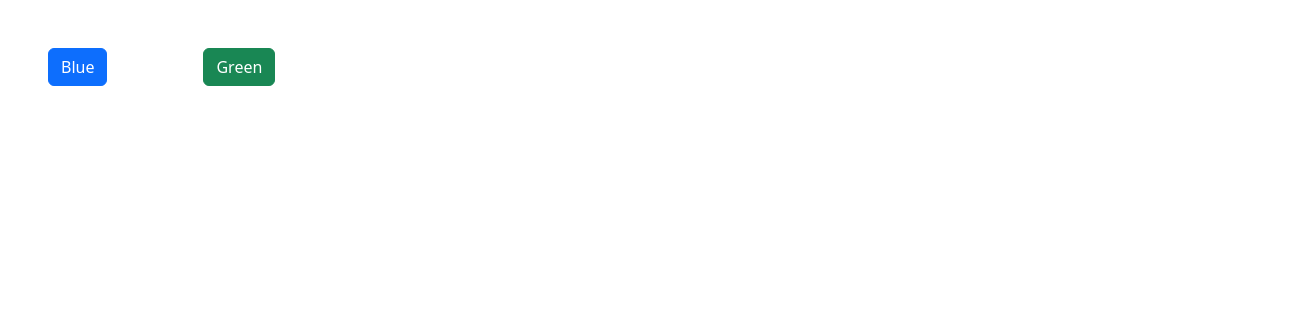
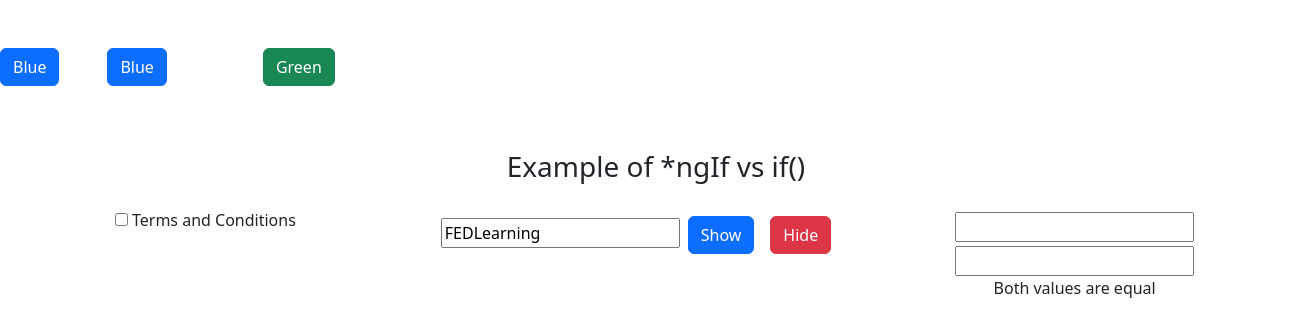
Before and after one commit to Chabsy123/angular-v19-tutorial-02, an Angular app: page / in a window 1280 px wide. Shown: the top 336 px of the page, 1308 px wide, since content can reach past the window. Built offline with nearby package versions, Linux system fonts and the light colour scheme.

Commit message:
Learn Structural Directive - *ngIf vs @if()

```diff
--- a/src/app/app.component.html
+++ b/src/app/app.component.html
@@ -1,3 +1,3 @@
 <app-directives></app-directives>
-
+ <app-structural-directives-ngif-vs-if></app-structural-directives-ngif-vs-if>
 <router-outlet/>
--- a/src/app/app.component.ts
+++ b/src/app/app.component.ts
@@ -3,6 +3,7 @@ import { RouterOutlet } from '@angular/router';
 // import { UserComponent } from './user/user.component';
 // import { DataBindingComponent } from './data-binding/data-binding.component';
 import { DirectivesComponent } from './directives/directives.component';
+import { StructuralDirectivesNgifVsIfComponent } from './structural-directives-ngif-vs-if/structural-directives-ngif-vs-if.component';
 
 @Component({
   selector: 'app-root',
@@ -10,7 +11,8 @@ import { DirectivesComponent } from './directives/directives.component';
     RouterOutlet,
     // UserComponent,
     // DataBindingComponent,
-    DirectivesComponent
+    DirectivesComponent,
+    StructuralDirectivesNgifVsIfComponent,
   ],
   templateUrl: './app.component.html',
   styleUrl: './app.component.scss'
--- a/src/app/directives/directives.component.html
+++ b/src/app/directives/directives.component.html
@@ -1,4 +1,5 @@
 <div>
+  <button class="btn btn-primary">Blue</button>
   <button class="btn btn-primary m-5">Blue</button>
   <button class="btn btn-success m-5">Green</button>
 </div>
--- /dev/null
+++ b/src/app/structural-directives-ngif-vs-if/structural-directives-ngif-vs-if.component.html
@@ -0,0 +1,48 @@
+<div class="row text-center">
+    <div class="col-12 m-3">
+        <h3>Example of *ngIf vs if()</h3>
+    </div>
+</div>
+
+<div class="row text-center">
+    <div class="col-4">
+       <div>
+        <input type="checkbox"  (click)="onClick()"> Terms and Conditions
+       </div>
+       <!-- <div *ngIf="isChecked">
+        <button class="btn btn-success">Submit</button>
+       </div> -->
+
+       @if(isChecked){
+         <button class="btn btn-success">Submit</button>
+       }
+    </div>
+    <div class="col-4">
+        <!-- <div class="m-2" *ngIf="isInputBox">
+            <input type="text" value="FEDLearning">
+        </div> -->
+        @if(isInputBox){
+            <input type="text" value="FEDLearning">
+        }
+       <button class="btn btn-primary m-2" (click)="showField()">Show</button>
+       <button class="btn btn-danger m-2" (click)="hideField()">Hide</button>
+    </div>
+    <div class="col-4">
+        <div>
+            <input type="text" class="m-1" [(ngModel)]="input1">
+            <input type="text" [(ngModel)]="input2">
+        </div>
+        <!-- <div *ngIf="input1 !== input2">
+            <h4>Both values are not equal</h4>
+        </div>
+         <div *ngIf="input1 === input2">
+            <h4>Both values are equal</h4>
+        </div> -->
+       @if(input1 !== input2){
+        <p>Both values are not equal</p>
+       }@else if(input1 === input2){
+         <p>Both values are equal</p>
+
+       }
+    </div>
+</div>
--- /dev/null
+++ b/src/app/structural-directives-ngif-vs-if/structural-directives-ngif-vs-if.component.ts
@@ -0,0 +1,29 @@
+import { CommonModule } from '@angular/common';
+import { Component } from '@angular/core';
+import { FormsModule } from '@angular/forms';
+
+@Component({
+  selector: 'app-structural-directives-ngif-vs-if',
+  imports: [CommonModule, FormsModule],
+  templateUrl: './structural-directives-ngif-vs-if.component.html',
+  styleUrl: './structural-directives-ngif-vs-if.component.scss'
+})
+export class StructuralDirectivesNgifVsIfComponent {
+
+  isChecked : boolean = false;
+  isInputBox: boolean = true;
+  input1: string = '';
+  input2: string = '';
+
+  onClick() {
+    this.isChecked = !this.isChecked;
+  }
+
+  showField() {
+   this.isInputBox = true;
+}
+
+  hideField() {
+    this.isInputBox = false;
+  }
+  }
```
Also changed, not shown: src/app/structural-directives-ngif-vs-if/structural-directives-ngif-vs-if.component.scss (added), 1 other file (tests, documents, lock files or other folders).
